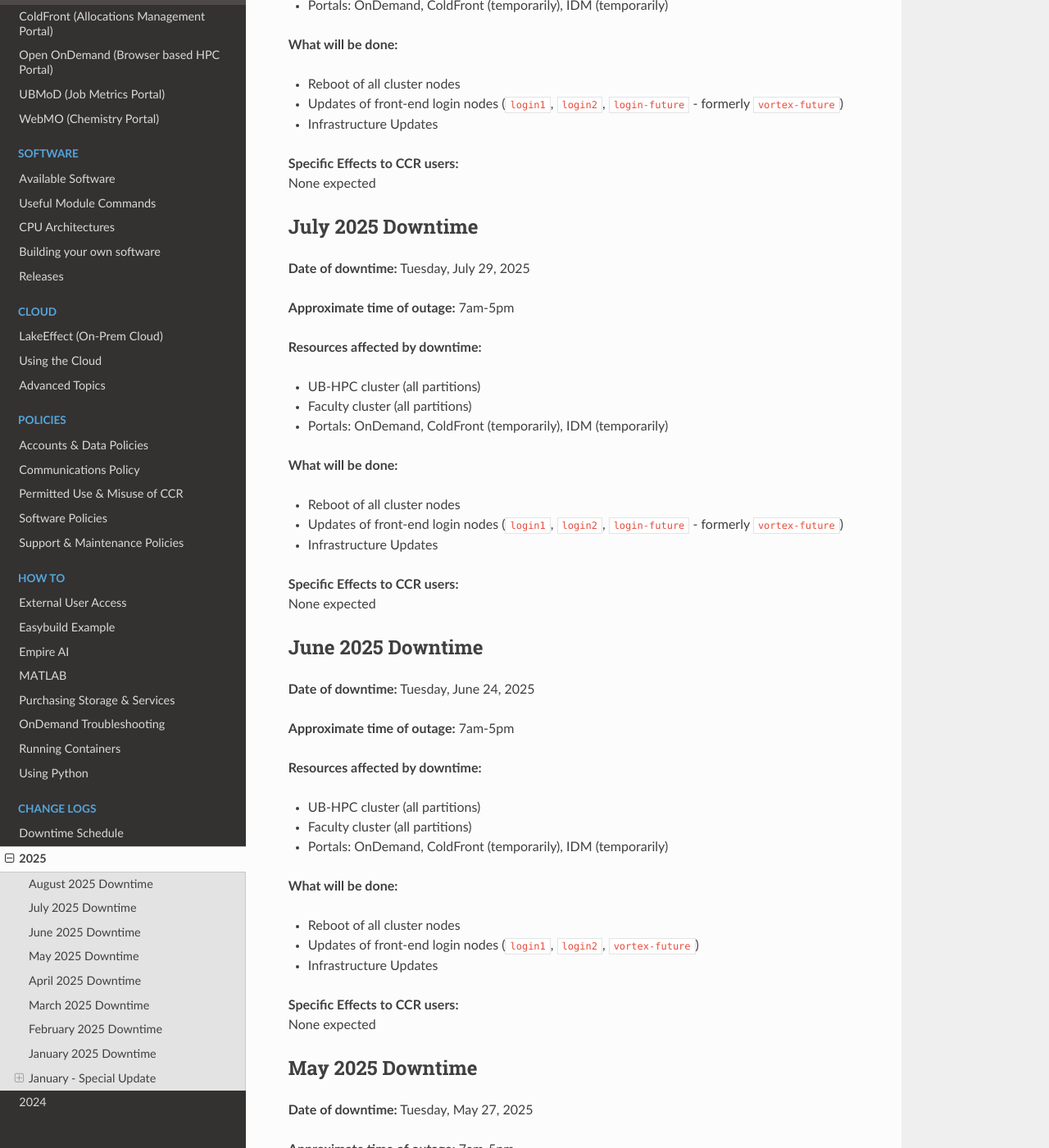
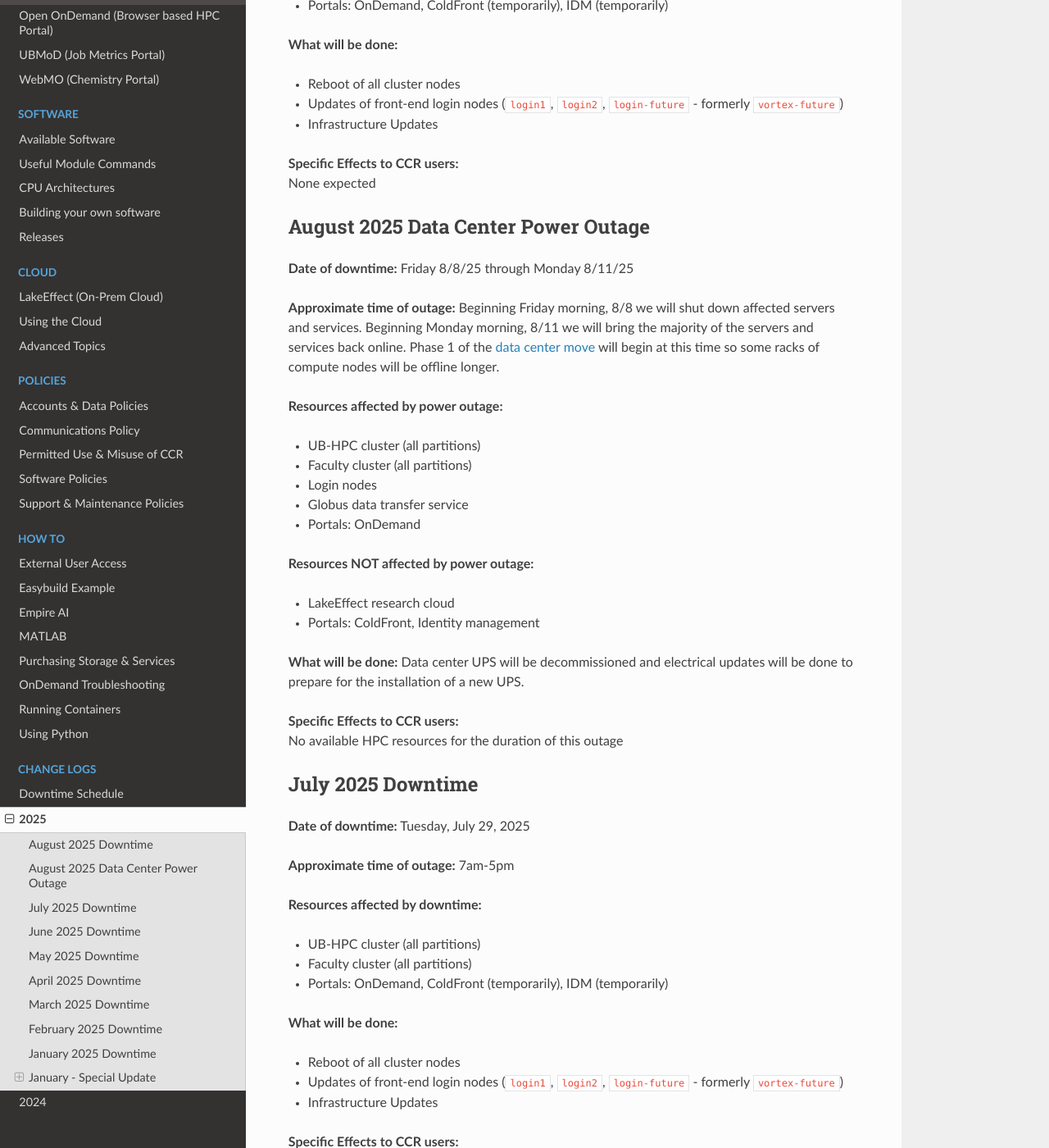
Before and after one commit to ubccr/ccrdocs, an MkDocs documentation site: the page built from pages/changelogs/2025.md, in a window 1280 px wide and 1400 px high, scrolled down 461 px. Shown: the whole window at 82% size. Built offline with MkDocs 1.6.1, drawn with Linux system fonts in a browser that asks for light colours; nearby versions of some CDN libraries.

Commit message:
added power outage info

```diff
--- a/pages/changelogs/2025.md
+++ b/pages/changelogs/2025.md
@@ -22,6 +22,31 @@ The full 2024-25 maintenace schedule is available [here](2025-downtime-schedule.
 
 **Specific Effects to CCR users:**
 None expected
+
+## August 2025 Data Center Power Outage
+
+**Date of downtime:** Friday 8/8/25 through Monday 8/11/25
+
+**Approximate time of outage:** Beginning Friday morning, 8/8 we will shut down affected servers and services.  Beginning Monday morning, 8/11 we will bring the majority of the servers and services back online.  Phase 1 of the [data center move](https://www.buffalo.edu/ccr/support/research_facilities/ccrexpansion.html) will begin at this time so some racks of compute nodes will be offline longer.
+
+**Resources affected by power outage:**
+
+ - UB-HPC cluster (all partitions)
+ - Faculty cluster (all partitions)
+ - Login nodes
+ - Globus data transfer service
+ - Portals: OnDemand
+
+**Resources NOT affected by power outage:**
+
+- LakeEffect research cloud
+- Portals: ColdFront, Identity management
+
+**What will be done:**
+Data center UPS will be decommissioned and electrical updates will be done to prepare for the installation of a new UPS.
+
+**Specific Effects to CCR users:**
+No available HPC resources for the duration of this outage
 
 
 ## July 2025 Downtime
```
